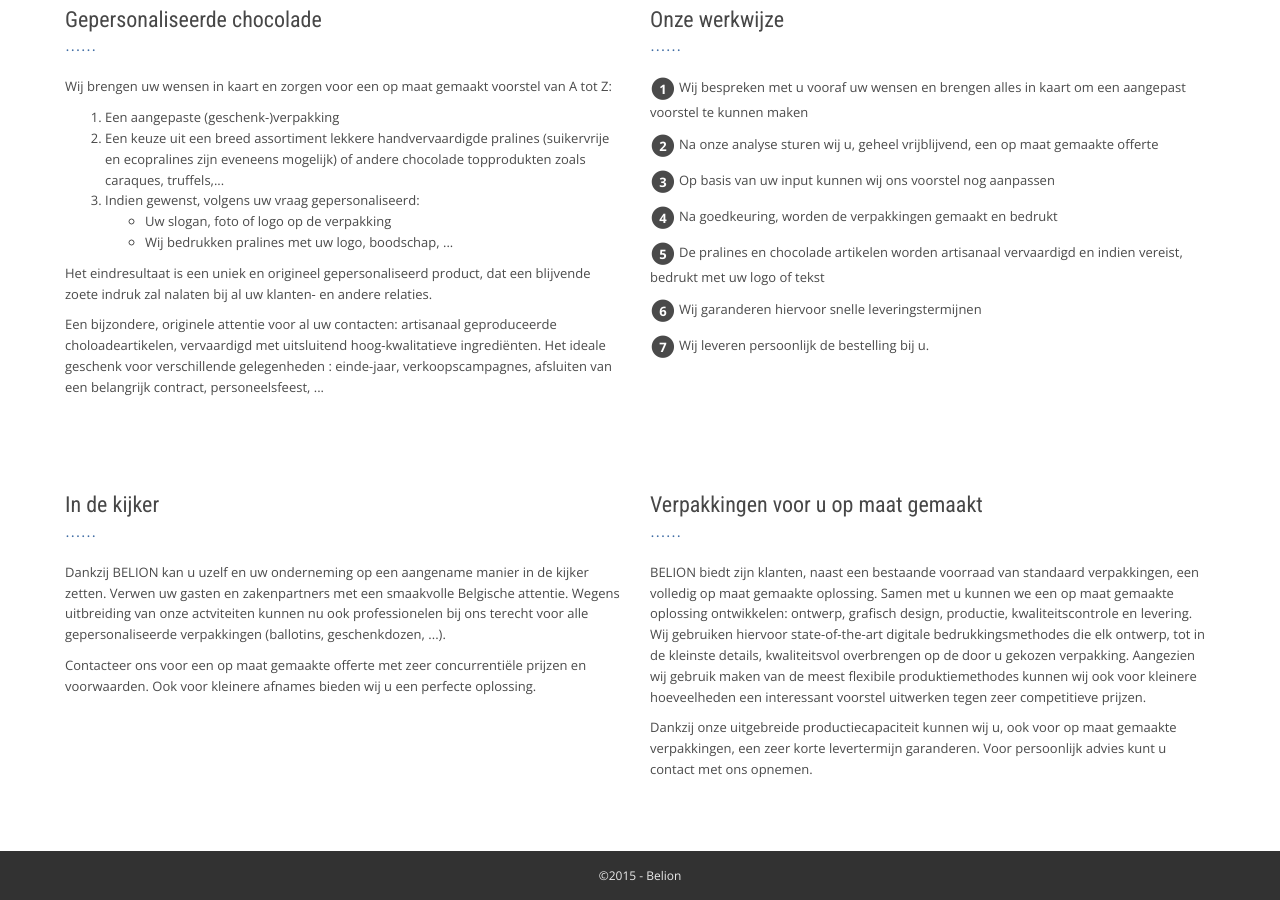
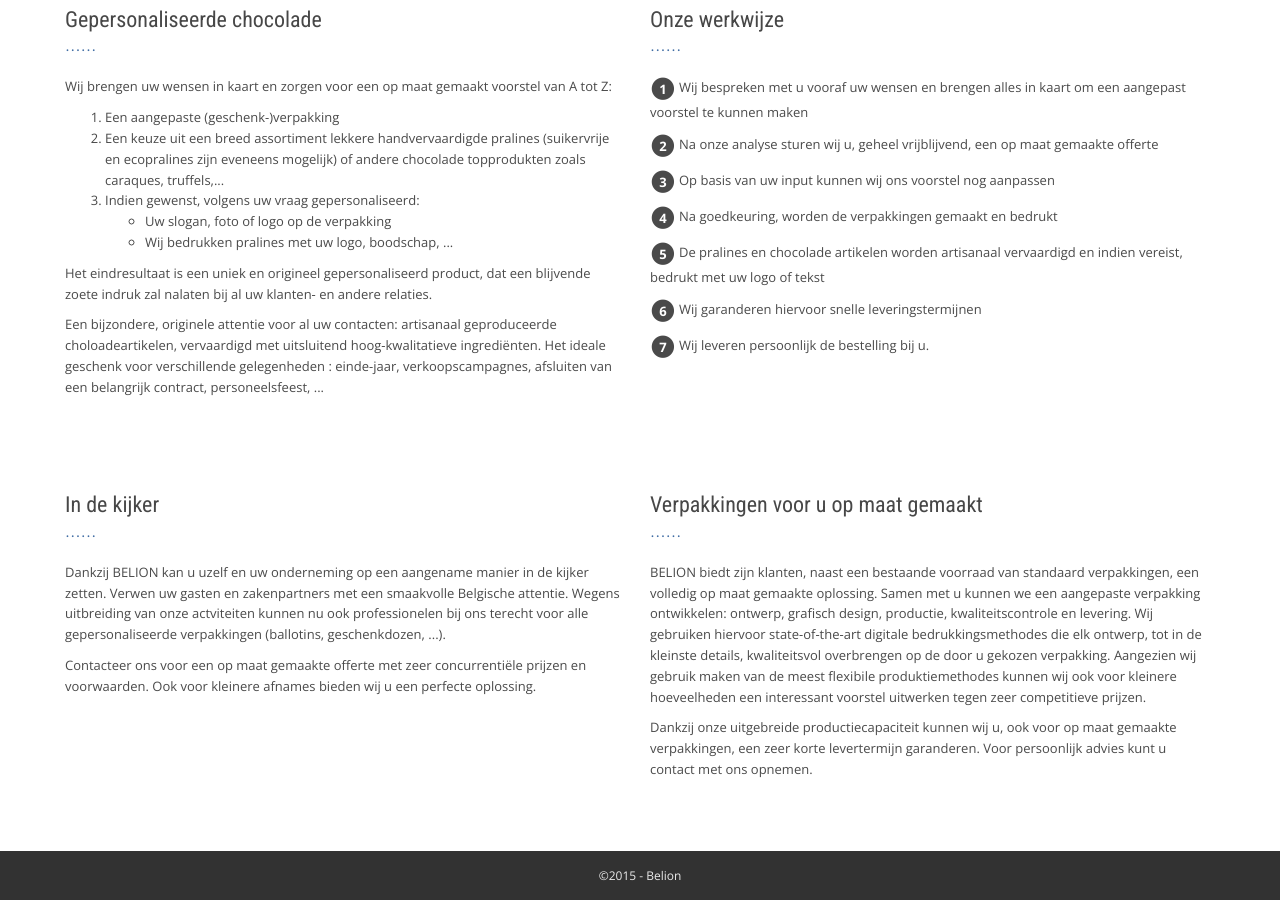
Before and after one commit to belion-choclates/belion-choclates.github.io, a plain HTML site: page index.html in a window 1280 px wide. Shown: the part 895-1795 px from the top of the page. Drawn offline with nearby package versions, Linux system fonts and the light colour scheme.

Commit message:
small changes

```diff
--- a/index.html
+++ b/index.html
@@ -188,7 +188,7 @@
 					<div class="col-md-6">
 						<h2 class="section-heading">Verpakkingen voor u op maat gemaakt</h2>
 						<p>
-							BELION biedt zijn klanten, naast een bestaande voorraad van standaard verpakkingen, een volledig op maat gemaakte oplossing.  Samen met u kunnen we een op maat gemaakte oplossing ontwikkelen: ontwerp, grafisch design, productie, kwaliteitscontrole en levering. Wij gebruiken hiervoor state-of-the-art digitale bedrukkingsmethodes die elk ontwerp, tot in de kleinste details, kwaliteitsvol overbrengen op de door u gekozen verpakking. Aangezien wij gebruik maken van de meest flexibile produktiemethodes kunnen wij ook voor kleinere hoeveelheden een interessant voorstel uitwerken tegen zeer competitieve prijzen.
+							BELION biedt zijn klanten, naast een bestaande voorraad van standaard verpakkingen, een volledig op maat gemaakte oplossing. Samen met u kunnen we een aangepaste verpakking ontwikkelen: ontwerp, grafisch design, productie, kwaliteitscontrole en levering. Wij gebruiken hiervoor state-of-the-art digitale bedrukkingsmethodes die elk ontwerp, tot in de kleinste details, kwaliteitsvol overbrengen op de door u gekozen verpakking. Aangezien wij gebruik maken van de meest flexibile produktiemethodes kunnen wij ook voor kleinere hoeveelheden een interessant voorstel uitwerken tegen zeer competitieve prijzen.
 						</p>
 						<p>
 							Dankzij onze uitgebreide productiecapaciteit kunnen wij u, ook voor op maat gemaakte verpakkingen, een zeer korte levertermijn garanderen. Voor persoonlijk advies kunt u contact met ons opnemen.
```
